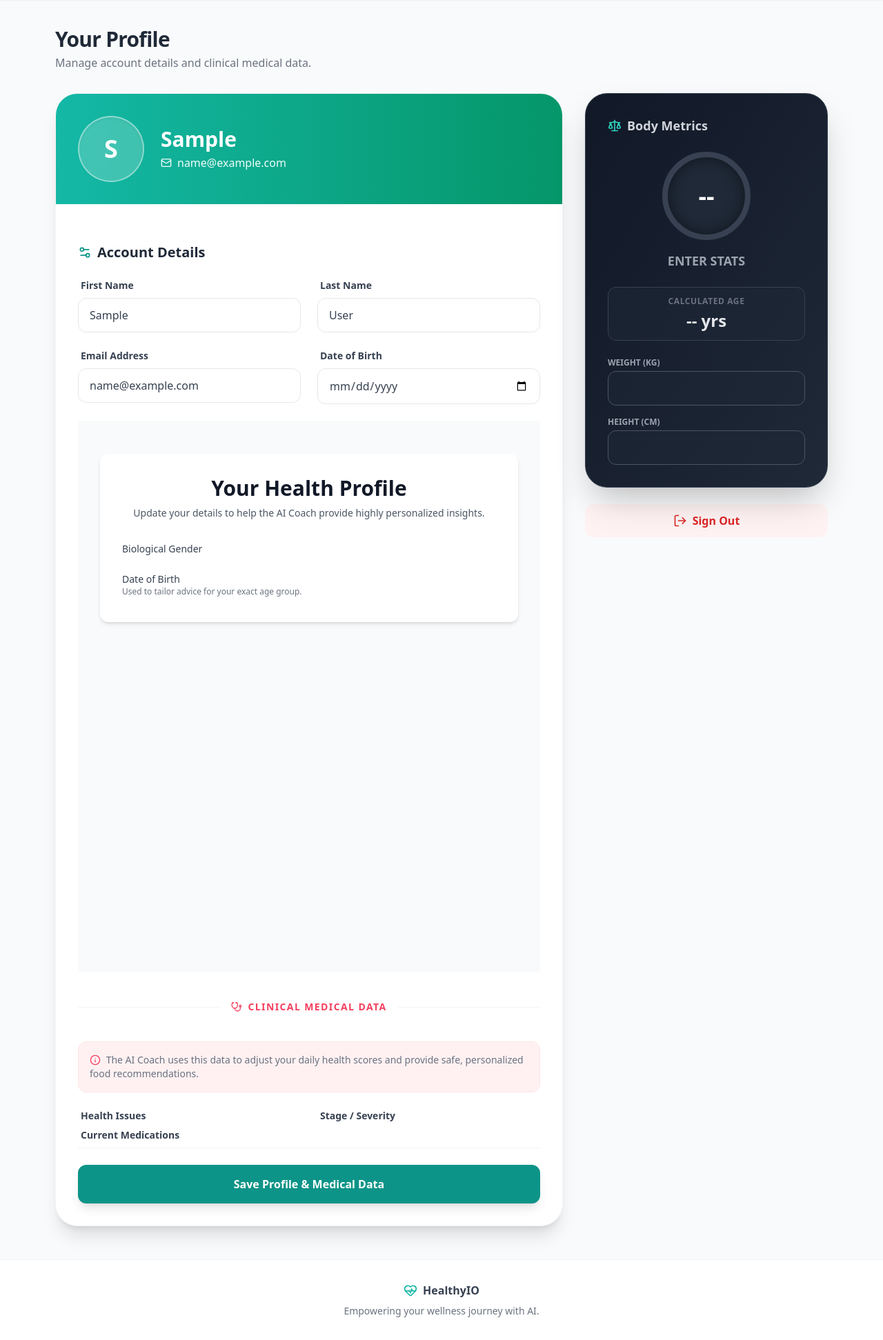
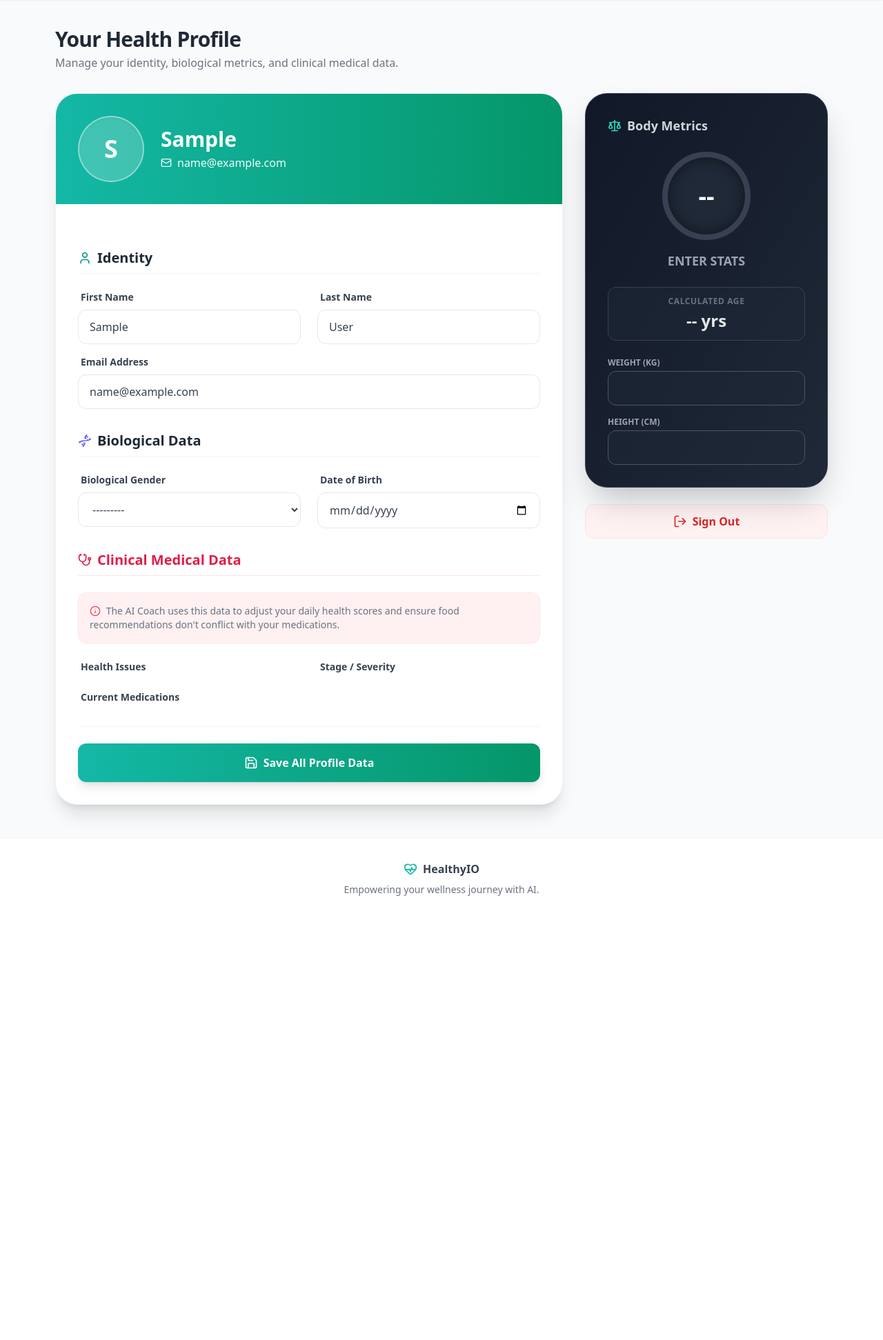
Before and after one commit to Lakshaya7/HealthyIO_live, a Django app: page /profile/ in a window 1280 px wide. Shown: the part 81-2024 px from the top of the page at 69% size. After the commit the page ends 1380 px from the top, so only its background shows below. Run offline with Django 5.2, Linux system fonts and the light colour scheme; the visitor is signed in with stand-in values (Sample User, id 1); data comes from the database, SQL or seed files in the repository; some libraries are stand-ins or nearby versions.

Commit message:
Added Gender field and configurations with changed profile manager

```diff
--- a/core/templates/core/profile.html
+++ b/core/templates/core/profile.html
@@ -4,15 +4,16 @@
 <div class="pt-10 pb-12 px-4 max-w-6xl mx-auto min-h-screen">
 
     <div class="mb-8">
-        <h1 class="text-3xl font-black text-gray-800 tracking-tight">Your Profile</h1>
-        <p class="text-gray-500 font-medium mt-1">Manage account details and clinical medical data.</p>
+        <h1 class="text-3xl font-black text-gray-800 tracking-tight">Your Health Profile</h1>
+        <p class="text-gray-500 font-medium mt-1">Manage your identity, biological metrics, and clinical medical data.</p>
     </div>
 
     <div class="grid grid-cols-1 lg:grid-cols-3 gap-8">
 
-        <!-- LEFT COLUMN: Account Form -->
-        <div class="lg:col-span-2 bg-white rounded-[2rem] shadow-xl border border-gray-100 overflow-hidden">
+        <!-- LEFT COLUMN: The Master Form -->
+        <div class="lg:col-span-2 bg-white rounded-[2rem] shadow-xl border border-gray-100 overflow-hidden transition-colors duration-300">
 
+            <!-- Header Banner -->
             <div class="bg-gradient-to-r from-teal-500 to-emerald-600 p-8 text-white flex items-center gap-6">
                 <div class="w-24 h-24 rounded-full bg-white/20 backdrop-blur-md flex items-center justify-center text-4xl font-black shadow-inner border-2 border-white/40 shrink-0">
                     {{ user.username|make_list|first|upper }}
@@ -24,101 +25,69 @@
             </div>
 
             <div class="p-8">
-                <form method="POST" class="space-y-6">
+                <form method="POST" class="space-y-8">
                     {% csrf_token %}
 
-                    <!-- Basic Info -->
-                    <h3 class="text-xl font-bold text-gray-800 mb-6 flex items-center gap-2"><i data-lucide="settings-2" class="w-5 h-5 text-teal-600"></i> Account Details</h3>
-                    <div class="grid grid-cols-1 md:grid-cols-2 gap-6">
+                    <!-- SECTION 1: Identity -->
+                    <div>
+                        <h3 class="text-xl font-bold text-gray-800 mb-6 flex items-center gap-2 border-b border-gray-100 pb-2">
+                            <i data-lucide="user" class="w-5 h-5 text-teal-600"></i> Identity
+                        </h3>
+                        <div class="grid grid-cols-1 md:grid-cols-2 gap-6 mb-4">
                             <div><label class="block text-sm font-bold text-gray-700 mb-2 pl-1">First Name</label>{{ u_form.first_name }}</div>
                             <div><label class="block text-sm font-bold text-gray-700 mb-2 pl-1">Last Name</label>{{ u_form.last_name }}</div>
                         </div>
+                        <div><label class="block text-sm font-bold text-gray-700 mb-2 pl-1">Email Address</label>{{ u_form.email }}</div>
+                    </div>
 
+                    <!-- SECTION 2: Biological Data -->
+                    <div>
+                        <h3 class="text-xl font-bold text-gray-800 mb-6 flex items-center gap-2 border-b border-gray-100 pb-2">
+                            <i data-lucide="dna" class="w-5 h-5 text-indigo-500"></i> Biological Data
+                        </h3>
                         <div class="grid grid-cols-1 md:grid-cols-2 gap-6">
-                        <div><label class="block text-sm font-bold text-gray-700 mb-2 pl-1">Email Address</label>{{ u_form.email }}</div>
+                            <div>
+                                <label class="block text-sm font-bold text-gray-700 mb-2 pl-1">Biological Gender</label>
+                                {{ p_form.gender }}
+                            </div>
                             <div>
                                 <label class="block text-sm font-bold text-gray-700 mb-2 pl-1">Date of Birth</label>
-                            <input type="date" id="dobInput" oninput="calculateStats()" class="w-full px-4 py-3 rounded-xl bg-white border border-gray-200 focus:border-teal-500 focus:ring-2 focus:ring-teal-200 outline-none transition-all text-gray-700 font-medium">
+                                <!-- The ID is important here so our JS can calculate age automatically -->
+                                <div id="dob-wrapper">{{ p_form.date_of_birth }}</div>
                             </div>
                         </div>
 
-                    <div class="min-h-screen bg-gray-50 py-12 px-4 sm:px-6 lg:px-8">
-    <div class="max-w-md mx-auto bg-white rounded-xl shadow-md overflow-hidden md:max-w-2xl p-8">
-
-        <div class="text-center mb-8">
-            <h2 class="text-3xl font-extrabold text-gray-900">Your Health Profile</h2>
-            <p class="mt-2 text-sm text-gray-600">
-                Update your details to help the AI Coach provide highly personalized insights.
-            </p>
-        </div>
-
-        <form method="POST" action="">
-            {% csrf_token %}
-
-            <div class="space-y-6">
-                <!-- Gender Field -->
-                <div>
-                    <label for="{{ form.gender.id_for_label }}" class="block text-sm font-medium text-gray-700">
-                        Biological Gender
+                        <!-- Dynamic Menstrual Cycle Field -->
+                        <div id="lmp-container" class="hidden mt-6 bg-pink-50/50 p-5 rounded-2xl border border-pink-100 transition-all duration-300">
+                            <label class="block text-sm font-bold text-pink-800 mb-1 flex items-center gap-2">
+                                <i data-lucide="calendar-heart" class="w-4 h-4"></i> First Day of Last Menstrual Period
                             </label>
-                    <div class="mt-1">
-                        {{ form.gender }}
+                            <p class="text-xs text-pink-600 mb-3 font-medium">Used by AI to predict next cycle and adapt fitness/mood suggestions.</p>
+                            {{ p_form.last_menstrual_period }}
                         </div>
                     </div>
 
-                <!-- Date of Birth Field -->
+                    <!-- SECTION 3: Clinical Medical Data -->
                     <div>
-                    <label for="{{ form.date_of_birth.id_for_label }}" class="block text-sm font-medium text-gray-700">
-                        Date of Birth
-                    </label>
-                    <p class="text-xs text-gray-500 mb-1">Used to tailor advice for your exact age group.</p>
-                    <div class="mt-1">
-                        {{ form.date_of_birth }}
-                    </div>
-                </div>
-
-                <!-- Menstrual Cycle Field (Hidden by default using Tailwind's 'hidden' class) -->
-                <div id="lmp-container" class="hidden bg-pink-50 p-4 rounded-lg border border-pink-200 mt-4 transition-all duration-300">
-                    <label for="{{ form.last_menstrual_period.id_for_label }}" class="block text-sm font-medium text-pink-800">
-                        First Day of Last Menstrual Period
-                    </label>
-                    <p class="text-xs text-pink-600 mb-2">
-                        Used to predict your next cycle and adapt fitness/mood suggestions.
-                    </p>
-                    <div class="mt-1">
-                        {{ form.last_menstrual_period }}
-                    </div>
-                </div>
-            </div>
-        </form>
-
-    </div>
-</div>
-
-                    <!-- Medical AI Context Section -->
-                    <div class="relative my-10">
-                        <div class="absolute inset-0 flex items-center"><div class="w-full border-t border-gray-100"></div></div>
-                        <div class="relative flex justify-center">
-                            <span class="px-4 bg-white text-rose-500 text-sm font-black uppercase tracking-widest flex items-center gap-2">
-                                <i data-lucide="stethoscope" class="w-4 h-4"></i> Clinical Medical Data
-                            </span>
-                        </div>
-                    </div>
-
+                        <h3 class="text-xl font-bold text-rose-600 mb-6 flex items-center gap-2 border-b border-rose-100 pb-2">
+                            <i data-lucide="stethoscope" class="w-5 h-5"></i> Clinical Medical Data
+                        </h3>
                         <p class="text-sm text-gray-500 font-medium mb-6 bg-rose-50 p-4 rounded-xl border border-rose-100">
                             <i data-lucide="info" class="w-4 h-4 inline-block -mt-0.5 mr-1 text-rose-500"></i>
-                        The AI Coach uses this data to adjust your daily health scores and provide safe, personalized food recommendations.
+                            The AI Coach uses this data to adjust your daily health scores and ensure food recommendations don't conflict with your medications.
                         </p>
 
-                    <div class="grid grid-cols-1 md:grid-cols-2 gap-6">
+                        <div class="grid grid-cols-1 md:grid-cols-2 gap-6 mb-4">
                             <div><label class="block text-sm font-bold text-gray-700 mb-2 pl-1">Health Issues</label>{{ p_form.health_issues }}</div>
                             <div><label class="block text-sm font-bold text-gray-700 mb-2 pl-1">Stage / Severity</label>{{ p_form.issue_stage }}</div>
                         </div>
                         <div><label class="block text-sm font-bold text-gray-700 mb-2 pl-1">Current Medications</label>{{ p_form.medications }}</div>
+                    </div>
 
+                    <!-- Submit -->
                     <div class="pt-6 border-t border-gray-100 flex gap-4">
-                        <button type="submit" class="flex-1 py-4 bg-teal-600 text-white font-black rounded-xl shadow-lg hover:shadow-2xl hover:-translate-y-0.5 transition-all flex justify-center items-center gap-2">
-                            Save Profile & Medical Data
+                        <button type="submit" class="w-full py-4 bg-gradient-to-r from-teal-500 to-emerald-600 text-white font-black rounded-xl shadow-lg hover:shadow-2xl hover:-translate-y-0.5 transition-all flex justify-center items-center gap-2">
+                            <i data-lucide="save" class="w-5 h-5"></i> Save All Profile Data
                         </button>
                     </div>
                 </form>
@@ -131,7 +100,7 @@
                 <h3 class="text-lg font-bold text-gray-300 mb-6 flex items-center gap-2"><i data-lucide="scale" class="w-5 h-5 text-teal-400"></i> Body Metrics</h3>
 
                 <div class="text-center mb-6">
-                    <div class="inline-flex items-center justify-center w-32 h-32 rounded-full border-8 border-gray-700 shadow-[inset_0_0_20px_rgba(0,0,0,0.5)] bg-gray-800">
+                    <div class="inline-flex items-center justify-center w-32 h-32 rounded-full border-8 border-gray-700 shadow-[inset_0_0_20px_rgba(0,0,0,0.5)] bg-gray-800 transition-all duration-500" id="bmiCircle">
                         <span id="bmiValue" class="text-4xl font-black text-white">--</span>
                     </div>
                     <div id="bmiCategory" class="mt-4 text-lg font-bold tracking-widest uppercase text-gray-400">Enter Stats</div>
@@ -156,10 +125,9 @@
                 </div>
             </div>
 
-
             <form action="{% url 'logout' %}" method="post">
                 {% csrf_token %}
-                <button type="submit" class="w-full py-3 bg-red-50 text-red-600 font-bold rounded-xl hover:bg-red-100 flex items-center justify-center gap-2">
+                <button type="submit" class="w-full py-3 bg-red-50 text-red-600 font-bold rounded-xl hover:bg-red-100 flex items-center justify-center gap-2 border border-red-100 transition-colors">
                     <i data-lucide="log-out" class="w-5 h-5"></i> Sign Out
                 </button>
             </form>
@@ -169,71 +137,106 @@
 
 <script>
     document.addEventListener("DOMContentLoaded", function() {
-        if(localStorage.getItem('userDob')) document.getElementById('dobInput').value = localStorage.getItem('userDob');
-        if(localStorage.getItem('userWeight')) document.getElementById('weightInput').value = localStorage.getItem('userWeight');
-        if(localStorage.getItem('userHeight')) document.getElementById('heightInput').value = localStorage.getItem('userHeight');
-        calculateStats();
-    });
-
-    function calculateStats() {
-        const dobString = document.getElementById('dobInput').value;
-        const weight = parseFloat(document.getElementById('weightInput').value);
-        const height = parseFloat(document.getElementById('heightInput').value);
-        const ageDisplay = document.getElementById('ageDisplay');
-        const bmiDisplay = document.getElementById('bmiValue');
-        const category = document.getElementById('bmiCategory');
-
-        // Handle Age
-        if (dobString) {
-            localStorage.setItem('userDob', dobString);
-            const dob = new Date(dobString);
-            const today = new Date();
-            let age = today.getFullYear() - dob.getFullYear();
-            if (today.getMonth() < dob.getMonth() || (today.getMonth() === dob.getMonth() && today.getDate() < dob.getDate())) age--;
-            ageDisplay.innerText = age >= 0 ? `${age} yrs` : "-- yrs";
-        }
-
-        // Handle BMI
-        if (weight > 0 && height > 0) {
-            localStorage.setItem('userWeight', weight);
-            localStorage.setItem('userHeight', height);
-            const bmi = (weight / Math.pow(height / 100, 2)).toFixed(1);
-            bmiDisplay.innerText = bmi;
-
-            if (bmi < 18.5) { category.innerText = "Underweight"; category.className = "mt-4 text-lg font-bold uppercase text-blue-400"; bmiDisplay.parentElement.style.borderColor = "#3b82f6"; bmiDisplay.parentElement.style.boxShadow = "0 0 30px rgba(59,130,246,0.3)"; }
-            else if (bmi < 24.9) { category.innerText = "Normal Weight"; category.className = "mt-4 text-lg font-bold uppercase text-emerald-400"; bmiDisplay.parentElement.style.borderColor = "#10b981"; bmiDisplay.parentElement.style.boxShadow = "0 0 30px rgba(16,185,129,0.3)"; }
-            else if (bmi < 29.9) { category.innerText = "Overweight"; category.className = "mt-4 text-lg font-bold uppercase text-yellow-400"; bmiDisplay.parentElement.style.borderColor = "#eab308"; bmiDisplay.parentElement.style.boxShadow = "0 0 30px rgba(234,179,8,0.3)"; }
-            else { category.innerText = "Obese"; category.className = "mt-4 text-lg font-bold uppercase text-red-400"; bmiDisplay.parentElement.style.borderColor = "#ef4444"; bmiDisplay.parentElement.style.boxShadow = "0 0 30px rgba(239,68,68,0.3)"; }
-        } else {
-            bmiDisplay.innerText = "--"; category.innerText = "Enter Stats"; category.className = "mt-4 text-lg font-bold uppercase text-gray-400";
-            bmiDisplay.parentElement.style.borderColor = "#374151"; bmiDisplay.parentElement.style.boxShadow = "inset 0 0 20px rgba(0,0,0,0.5)";
-        }
-    }
-    document.addEventListener("DOMContentLoaded", function() {
+        // --- 1. BIOLOGICAL TOGGLE LOGIC (Menstrual Cycle) ---
         const genderSelect = document.getElementById("id_gender");
         const lmpContainer = document.getElementById("lmp-container");
         const lmpInput = document.getElementById("id_last_menstrual_period");
 
         function toggleCycleField() {
-            if (!genderSelect) return;
-
-            // 'F' is the exact value saved in our models.py choices
+            if (!genderSelect || !lmpContainer) return;
             if (genderSelect.value === 'F') {
                 lmpContainer.classList.remove('hidden');
             } else {
                 lmpContainer.classList.add('hidden');
-                // Clear the date if they switch away from Female so it doesn't save bad data
-                if (lmpInput) {
-                    lmpInput.value = '';
+                if (lmpInput) lmpInput.value = ''; // Clear value if not female
             }
         }
-        }
-        toggleCycleField();
 
-        // Listen for user changing the dropdown
         if (genderSelect) {
+            toggleCycleField(); // Run on load
             genderSelect.addEventListener("change", toggleCycleField);
         }
+
+        // --- 2. SMART BMI DASHBOARD LOGIC ---
+        // Load weight/height from local storage
+        if(localStorage.getItem('userWeight')) document.getElementById('weightInput').value = localStorage.getItem('userWeight');
+        if(localStorage.getItem('userHeight')) document.getElementById('heightInput').value = localStorage.getItem('userHeight');
+
+        // Listen to the Django Date of Birth field to calculate age instantly
+        const dobInput = document.getElementById('id_date_of_birth');
+        if (dobInput) {
+            dobInput.addEventListener('input', calculateStats);
+        }
+
+        calculateStats(); // Run math on load
     });
+
+    function calculateStats() {
+        // Find the Django DOB field
+        const dobInput = document.getElementById('id_date_of_birth');
+        const dobString = dobInput ? dobInput.value : '';
+
+        const weight = parseFloat(document.getElementById('weightInput').value);
+        const height = parseFloat(document.getElementById('heightInput').value);
+
+        const ageDisplay = document.getElementById('ageDisplay');
+        const bmiDisplay = document.getElementById('bmiValue');
+        const category = document.getElementById('bmiCategory');
+        const bmiCircle = document.getElementById('bmiCircle');
+
+        // Handle Age Math
+        if (dobString) {
+            const dob = new Date(dobString);
+            const today = new Date();
+            let age = today.getFullYear() - dob.getFullYear();
+            if (today.getMonth() < dob.getMonth() || (today.getMonth() === dob.getMonth() && today.getDate() < dob.getDate())) {
+                age--;
+            }
+            ageDisplay.innerText = age >= 0 ? `${age} yrs` : "-- yrs";
+        } else {
+            ageDisplay.innerText = "-- yrs";
+        }
+
+        // Handle BMI Math
+        if (weight > 0 && height > 0) {
+            localStorage.setItem('userWeight', weight);
+            localStorage.setItem('userHeight', height);
+
+            const bmi = (weight / Math.pow(height / 100, 2)).toFixed(1);
+            bmiDisplay.innerText = bmi;
+
+            // Apply glowing colors based on BMI category
+            if (bmi < 18.5) {
+                category.innerText = "Underweight";
+                category.className = "mt-4 text-lg font-bold uppercase text-blue-400";
+                bmiCircle.style.borderColor = "#3b82f6";
+                bmiCircle.style.boxShadow = "0 0 30px rgba(59,130,246,0.3)";
+            }
+            else if (bmi < 24.9) {
+                category.innerText = "Normal Weight";
+                category.className = "mt-4 text-lg font-bold uppercase text-emerald-400";
+                bmiCircle.style.borderColor = "#10b981";
+                bmiCircle.style.boxShadow = "0 0 30px rgba(16,185,129,0.3)";
+            }
+            else if (bmi < 29.9) {
+                category.innerText = "Overweight";
+                category.className = "mt-4 text-lg font-bold uppercase text-yellow-400";
+                bmiCircle.style.borderColor = "#eab308";
+                bmiCircle.style.boxShadow = "0 0 30px rgba(234,179,8,0.3)";
+            }
+            else {
+                category.innerText = "Obese";
+                category.className = "mt-4 text-lg font-bold uppercase text-red-400";
+                bmiCircle.style.borderColor = "#ef4444";
+                bmiCircle.style.boxShadow = "0 0 30px rgba(239,68,68,0.3)";
+            }
+        } else {
+            bmiDisplay.innerText = "--";
+            category.innerText = "Enter Stats";
+            category.className = "mt-4 text-lg font-bold uppercase text-gray-400";
+            bmiCircle.style.borderColor = "#374151";
+            bmiCircle.style.boxShadow = "inset 0 0 20px rgba(0,0,0,0.5)";
+        }
+    }
 </script>
 {% endblock %}
```
Lines whose indentation alone changed are shown as unchanged.
